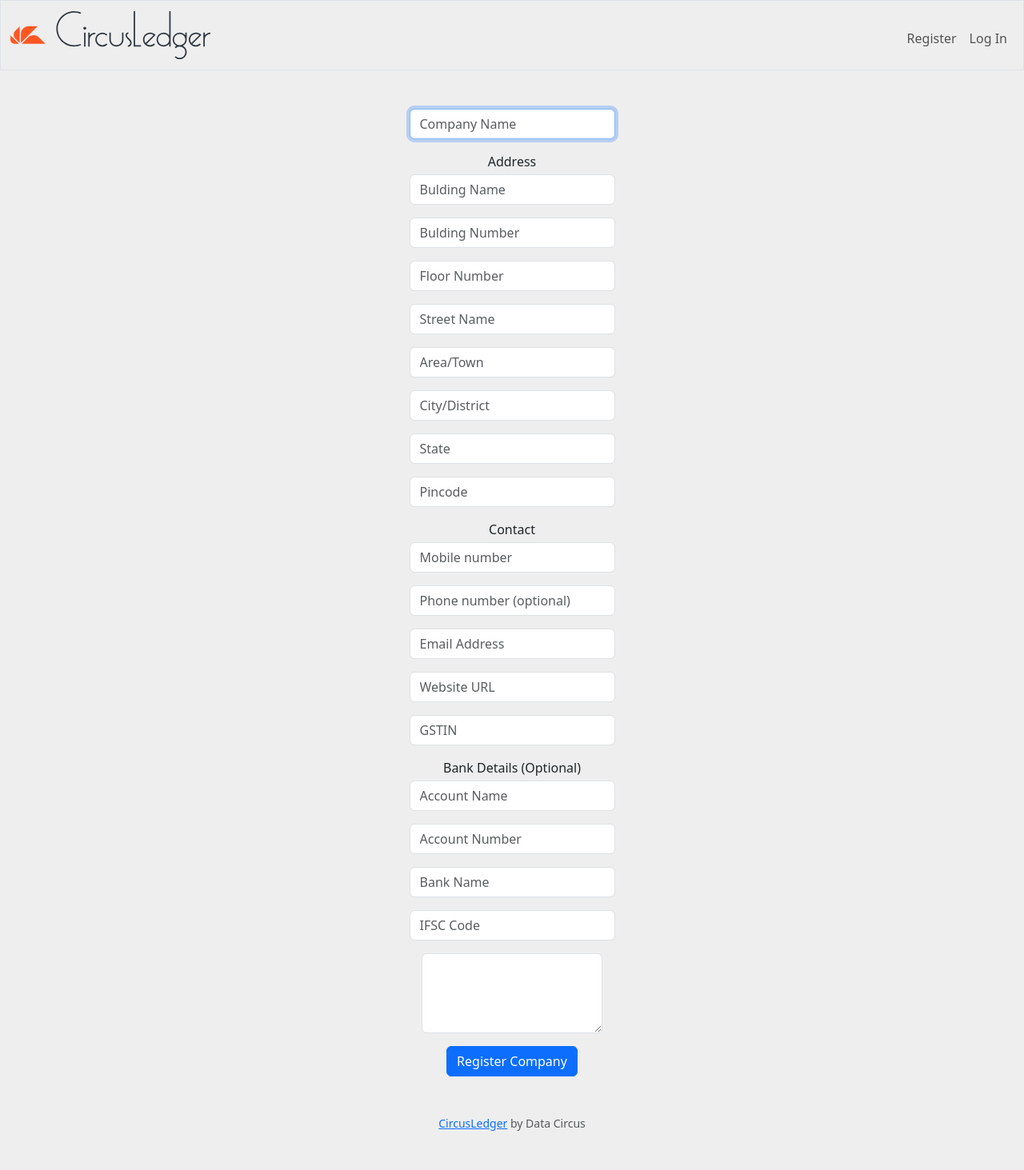
After one commit to mokazir/CircusLedger, a Flask app: page /compregister in a window 1280 px wide. The commit adds this page. Shown: the whole page at 80% size. Run offline with Flask 3, Linux system fonts and the light colour scheme; some libraries are stand-ins or nearby versions.

Commit message:
Add DC logo and DC logo with CL text SVGs. Update layout background to #eeeeee. Add Company register template. Update layout template. Update Login template. Add register template. Add login, register and half of compregister routes in app.py. Update USD to INR in helper.py.

```diff
--- a/app.py
+++ b/app.py
@@ -5,13 +5,13 @@ from flask import Flask, flash, redirect, render_template, request, session
 from flask_session import Session
 from werkzeug.security import check_password_hash, generate_password_hash
 
-from helpers import apology, login_required, lookup, usd
+from helpers import apology, login_required, inr  # validate_phno  # lookup
 
 # Configure application
 app = Flask(__name__)
 
 # Custom filter
-app.jinja_env.filters["usd"] = usd
+app.jinja_env.filters["inr"] = inr
 
 # Configure session to use filesystem (instead of signed cookies)
 app.config["SESSION_PERMANENT"] = False
@@ -19,7 +19,7 @@ app.config["SESSION_TYPE"] = "filesystem"
 Session(app)
 
 # Configure CS50 Library to use SQLite database
-db = SQL("sqlite:///finance.db")
+db = SQL("sqlite:///circusledger.db")
 
 
 @app.after_request
@@ -61,7 +61,6 @@ def login():
 
     # User reached route via POST (as by submitting a form via POST)
     if request.method == "POST":
-
         # Ensure username was submitted
         if not request.form.get("username"):
             return apology("must provide username", 403)
@@ -71,14 +70,19 @@ def login():
             return apology("must provide password", 403)
 
         # Query database for username
-        rows = db.execute("SELECT * FROM users WHERE username = ?", request.form.get("username"))
+        loguser = db.execute(
+            "SELECT * FROM users WHERE username = ?", request.form.get("username")
+        )
 
         # Ensure username exists and password is correct
-        if len(rows) != 1 or not check_password_hash(rows[0]["hash"], request.form.get("password")):
+        if len(loguser) != 1 or not check_password_hash(
+            loguser[0]["hash"], request.form.get("password")
+        ):
             return apology("invalid username and/or password", 403)
 
         # Remember which user has logged in
-        session["user_id"] = rows[0]["id"]
+        session["user_id"] = loguser[0]["id"]
+        session["company_id"] = loguser[0]["company_id"]
 
         # Redirect user to home page
         return redirect("/")
@@ -109,7 +113,186 @@ def quote():
 @app.route("/register", methods=["GET", "POST"])
 def register():
     """Register user"""
-    return apology("TODO")
+
+    # Forget any user_id
+    session.clear()
+
+    # User reached route via POST (as by submitting a form via POST)
+    if request.method == "POST":
+        # Ensure username was submitted
+        regusername = request.form.get("username")
+        if not regusername:
+            return apology("Username not provided")
+
+        # Query database for username
+        reguser = db.execute(
+            "SELECT * FROM users WHERE username = ?", request.form.get("username")
+        )
+
+        # Check username exists
+        if len(reguser) == 1:
+            return apology("Username already exsists")
+
+        # Ensure password was submitted
+        regemail = request.form.get("email")
+        if not regemail:
+            return apology("must provide Email Address")
+
+        # Ensure password was submitted
+        regpassword = request.form.get("password")
+        if not regpassword:
+            return apology("must provide password")
+
+        # Ensure confirmation was submitted
+        regconfirm = request.form.get("confirmation")
+        if not regconfirm:
+            return apology("must provide password (again)")
+
+        if not regpassword == regconfirm:
+            return apology("password must be same")
+
+        regid = db.execute(
+            "INSERT INTO users (username, email, hash, phno, type) VALUES(?, ?, ?, ?, ?)",
+            regusername,
+            regemail,
+            generate_password_hash(regpassword),
+            request.form.get("phno"),
+            "admin",
+        )
+
+        # Remember which user has logged in
+        session["user_id"] = regid
+
+        # Redirect user to home page
+        flash("User successfully registered")
+        return redirect("/compregister")
+
+    # User reached route via GET (as by clicking a link or via redirect)
+    else:
+        return render_template("register.html")
+
+
+@app.route("/compregister", methods=["GET", "POST"])
+def compregister():
+    """Register company"""
+
+    # User reached route via POST (as by submitting a form via POST)
+    if request.method == "POST":
+        compreg = {}
+
+        # NOT NULL fields
+        # Ensure company name was submitted
+        compreg["name"] = request.form.get("name")
+        if not compreg["name"]:
+            return apology("Company name not provided")
+
+        # Ensure Address:Building number was submitted
+        compreg["addrBno"] = request.form.get("addrBno")
+        if not compreg["addrBno"]:
+            return apology("Address: Building number not provided")
+
+        # Ensure Address:Street name was submitted
+        compreg["addrSt"] = request.form.get("addrSt")
+        if not compreg["addrSt"]:
+            return apology("Address: Street name not provided")
+
+        # Ensure Address:Area/Town was submitted
+        compreg["addrLoc"] = request.form.get("addrLoc")
+        if not compreg["addrLoc"]:
+            return apology("Address: Area/Town not provided")
+
+        # Ensure Address:City/District was submitted
+        compreg["addrDist"] = request.form.get("addrDist")
+        if not compreg["addrDist"]:
+            return apology("Address: City/District not provided")
+
+        # Ensure Address:State was submitted
+        compreg["addrState"] = request.form.get("addrState")
+        if not compreg["addrState"]:
+            return apology("Address: State not provided")
+
+        # Ensure Address:Pincode was submitted
+        compreg["addrPncd"] = request.form.get("addrPncd")
+        if not compreg["addrPncd"]:
+            return apology("Address: Pincode not provided")
+
+        # Ensure Mobile number was submitted
+        compreg["phno1"] = request.form.get("phno1")
+        if not compreg["phno1"]:
+            return apology("Mobile number not provided")
+
+        # Ensure GSTIN was submitted
+        compreg["gstin"] = request.form.get("gstin")
+        if not compreg["gstin"]:
+            return apology("GSTIN not provided")
+
+        # Can be NULL fields
+        # Collect all the optional fields
+        compreg["addrBnm"] = request.form.get("addrBnm")
+        compreg["Flno"] = request.form.get("Flno")
+        compreg["phno2"] = request.form.get("phno2")
+        compreg["email"] = request.form.get("email")
+        compreg["website"] = request.form.get("website")
+        compreg["bnkAcnm"] = request.form.get("bnkAcnm")
+        compreg["bnkAcno"] = request.form.get("bnkAcno")
+        compreg["bnkNm"] = request.form.get("bnkNm")
+        compreg["bnkIfsc"] = request.form.get("bnkIfsc")
+
+        # UNIQUE fields
+
+        # Check for a valid mobile number
+        valid = validate_phno(compreg["phno1"])
+        if not valid:
+            return apology("Invalid mobile number")
+
+        # Done until here
+
+        # Query database for phno1
+        compregphno1 = db.execute(
+            "SELECT * FROM companies WHERE phno1 = ?", request.form.get("phno1")
+        )
+
+        # Check username exists
+        if len(compregphno1) == 1:
+            return apology("Username already exsists")
+
+        # Ensure password was submitted
+        regemail = request.form.get("email")
+        if not regemail:
+            return apology("must provide Email Address")
+
+        # Ensure password was submitted
+        regpassword = request.form.get("password")
+        if not regpassword:
+            return apology("must provide password")
+
+        # Ensure confirmation was submitted
+        regconfirm = request.form.get("confirmation")
+        if not regconfirm:
+            return apology("must provide password (again)")
+
+        if not regpassword == regconfirm:
+            return apology("password must be same")
+
+        regid = db.execute(
+            "INSERT INTO users (username, email, hash, phno, type) VALUES(?, ?, ?, ?, ?)",
+            regusername,
+            regemail,
+            generate_password_hash(regpassword),
+            request.form.get("phno"),
+            "admin",
+        )
+
+        # Remember which user has logged in
+        session["user_id"] = regid
+
+        # Redirect user to home page
+        flash("User successfully registered")
+        return redirect("/")
+
+    # User reached route via GET (as by clicking a link or via redirect)
+    else:
+        return render_template("compregister.html")
 
 
 @app.route("/sell", methods=["GET", "POST"])
--- a/static/styles.css
+++ b/static/styles.css
@@ -1,23 +1,4 @@
-/* Size for brand */
-nav .navbar-brand
-{
-    font-size: xx-large;
+/* body background */
+body {
+    background-color: #eeeeee;
 }
-
-/* Colors for brand */
-nav .navbar-brand .blue
-{
-    color: #537fbe;
-}
-nav .navbar-brand .red
-{
-    color: #ea433b;
-}
-nav .navbar-brand .yellow
-{
-    color: #f5b82e;
-}
-nav .navbar-brand .green
-{
-    color: #2e944b;
-}
--- /dev/null
+++ b/templates/compregister.html
@@ -0,0 +1,71 @@
+{% extends "layout.html" %}
+
+{% block title %}
+    Register
+{% endblock %}
+
+{% block main %}
+    <form class="text-center" action="/register" method="post">
+        <div class="mb-3">
+            <input autofocus class="form-control mx-auto w-auto" name="name" placeholder="Company Name" type="text">
+        </div>
+        <label class="mb-1">Address</label>
+        <div class="mb-3">
+            <input class="form-control mx-auto w-auto" name="addrBnm" placeholder="Bulding Name" type="text">
+        </div>
+        <div class="mb-3">
+            <input class="form-control mx-auto w-auto" name="addrBno" placeholder="Bulding Number" type="text">
+        </div>
+        <div class="mb-3">
+            <input class="form-control mx-auto w-auto" name="addrFlno" placeholder="Floor Number" type="text">
+        </div>
+        <div class="mb-3">
+            <input class="form-control mx-auto w-auto" name="addrSt" placeholder="Street Name" type="text">
+        </div>
+        <div class="mb-3">
+            <input class="form-control mx-auto w-auto" name="addrLoc" placeholder="Area/Town" type="text">
+        </div>
+        <div class="mb-3">
+            <input class="form-control mx-auto w-auto" name="addrDist" placeholder="City/District" type="text">
+        </div>
+        <div class="mb-3">
+            <input class="form-control mx-auto w-auto" name="addrState" placeholder="State" type="text">
+        </div>
+        <div class="mb-3">
+            <input class="form-control mx-auto w-auto" name="addrPncd" placeholder="Pincode" type="text">
+        </div>
+        <label class="mb-1">Contact</label>
+        <div class="mb-3">
+            <input class="form-control mx-auto w-auto" name="phno1" placeholder="Mobile number" type="text" minlength="10" maxlength="10">
+        </div>
+        <div class="mb-3">
+            <input class="form-control mx-auto w-auto" name="phno2" placeholder="Phone number (optional)" type="text">
+        </div>
+        <div class="mb-3">
+            <input class="form-control mx-auto w-auto" name="email" placeholder="Email Address" type="email">
+        </div>
+        <div class="mb-3">
+            <input class="form-control mx-auto w-auto" name="website" placeholder="Website URL" type="url">
+        </div>
+        <div class="mb-3">
+            <input class="form-control mx-auto w-auto" name="gstin" placeholder="GSTIN" type="text" minlength="15" maxlength="15">
+        </div>
+        <label class="mb-1">Bank Details (Optional)</label>
+        <div class="mb-3">
+            <input class="form-control mx-auto w-auto" name="bnkAcnm" placeholder="Account Name" type="text">
+        </div>
+        <div class="mb-3">
+            <input class="form-control mx-auto w-auto" name="bnkAcno" placeholder="Account Number" type="text">
+        </div>
+        <div class="mb-3">
+            <input class="form-control mx-auto w-auto" name="bnkNm" placeholder="Bank Name" type="text">
+        </div>
+        <div class="mb-3">
+            <input class="form-control mx-auto w-auto" name="bnkIfsc" placeholder="IFSC Code" type="text">
+        </div>
+        <div class="mb-3">
+            <textarea class="form-control mx-auto w-auto" name="custTerms" style="height: 100px"></textarea>
+        </div>
+        <button class="btn btn-primary" type="submit">Register Company</button>
+    </form>
+{% endblock %}
--- a/templates/layout.html
+++ b/templates/layout.html
@@ -1,49 +1,65 @@
 <!DOCTYPE html>
 
 <html lang="en">
+	<head>
+		<meta charset="utf-8" />
+		<meta name="viewport" content="initial-scale=1, width=device-width" />
+		<meta name="title" property="og:title" content="CircusLedger" />
+		<meta name="type" property="og:type" content="website" />
+		<meta name="description" property="og:description" content="A Simple Billing app from DataCircus" />
+		<meta name="application-name" content="CircusLedger" />
+		<meta name="image" property="og:image" content="/static/dc_logo_cl_text_minprecise.svg" />
+		<meta name="image-alt" property="og:image:alt" content="CircusLedger" />
+		<meta name="twitter:card" content="summary_large_image" />
 
-    <head>
-
-        <meta charset="utf-8">
-        <meta name="viewport" content="initial-scale=1, width=device-width">
-
-        <!-- http://getbootstrap.com/docs/5.1/ -->
-        <link crossorigin="anonymous" href="https://cdn.jsdelivr.net/npm/bootstrap@5.1.3/dist/css/bootstrap.min.css" integrity="sha384-1BmE4kWBq78iYhFldvKuhfTAU6auU8tT94WrHftjDbrCEXSU1oBoqyl2QvZ6jIW3" rel="stylesheet">
-        <script crossorigin="anonymous" src="https://cdn.jsdelivr.net/npm/bootstrap@5.1.3/dist/js/bootstrap.bundle.min.js" integrity="sha384-ka7Sk0Gln4gmtz2MlQnikT1wXgYsOg+OMhuP+IlRH9sENBO0LRn5q+8nbTov4+1p"></script>
+		<!-- http://getbootstrap.com/docs/5.3.1/ -->
+		<link
+			href="https://cdn.jsdelivr.net/npm/bootstrap@5.3.1/dist/css/bootstrap.min.css"
+			rel="stylesheet"
+			integrity="sha384-4bw+/aepP/YC94hEpVNVgiZdgIC5+VKNBQNGCHeKRQN+PtmoHDEXuppvnDJzQIu9"
+			crossorigin="anonymous" />
 
 		<!-- https://favicon.io/emoji-favicons/money-bag/ -->
-        <link href="/static/favicon.ico" rel="icon">
+		<link href="/static/dc_logo_minprecise.svg" rel="icon" />
 
-        <link href="/static/styles.css" rel="stylesheet">
+		<link href="/static/styles.css" rel="stylesheet" />
 
-        <title>C$50 Finance: {% block title %}{% endblock %}</title>
-
+		<title>CircusLedger: {% block title %}{% endblock %}</title>
 	</head>
 
 	<body>
-
-        <nav class="bg-light border navbar navbar-expand-md navbar-light">
+		<nav class="navbar navbar-expand-lg border">
 			<div class="container-fluid">
-                <a class="navbar-brand" href="/"><span class="blue">C</span><span class="red">$</span><span class="yellow">5</span><span class="green">0</span> <span class="red">Finance</span></a>
-                <button aria-controls="navbar" aria-expanded="false" aria-label="Toggle navigation" class="navbar-toggler" data-bs-target="#navbar" data-bs-toggle="collapse" type="button">
+				<a class="navbar-brand" href="/">
+					<img src="/static/dc_logo_cl_text_minprecise.svg" width="250px" alt="CircusLedger" />
+				</a>
+				<button
+					aria-controls="navbarNavAltMarkup"
+					aria-expanded="false"
+					aria-label="Toggle navigation"
+					class="navbar-toggler"
+					data-bs-target="#navbarNavAltMarkup"
+					data-bs-toggle="collapse"
+					type="button">
 					<span class="navbar-toggler-icon"></span>
 				</button>
-                <div class="collapse navbar-collapse" id="navbar">
+				<div class="collapse navbar-collapse" id="navbarNavAltMarkup">
 					{% if session["user_id"] %}
-                        <ul class="navbar-nav me-auto mt-2">
-                            <li class="nav-item"><a class="nav-link" href="/quote">Quote</a></li>
-                            <li class="nav-item"><a class="nav-link" href="/buy">Buy</a></li>
-                            <li class="nav-item"><a class="nav-link" href="/sell">Sell</a></li>
-                            <li class="nav-item"><a class="nav-link" href="/history">History</a></li>
-                        </ul>
-                        <ul class="navbar-nav ms-auto mt-2">
-                            <li class="nav-item"><a class="nav-link" href="/logout">Log Out</a></li>
-                        </ul>
+					<div class="navbar-nav m-auto mt-2">
+						<a class="nav-link" href="/quote">Quote</a>
+						<a class="nav-link" href="/invoice">Invoice</a>
+						<a class="nav-link" href="/inventory">Inventory</a>
+						<a class="nav-link" href="/history">History</a>
+					</div>
+					<div class="navbar-nav ms-auto mt-2">
+						<a class="nav-link" href="/settings">Settings</a>
+						<a class="nav-link" href="/logout">Log Out</a>
+					</div>
 					{% else %}
-                        <ul class="navbar-nav ms-auto mt-2">
-                            <li class="nav-item"><a class="nav-link" href="/register">Register</a></li>
-                            <li class="nav-item"><a class="nav-link" href="/login">Log In</a></li>
-                        </ul>
+					<div class="navbar-nav ms-auto mt-2">
+						<a class="nav-link" href="/register">Register</a>
+						<a class="nav-link" href="/login">Log In</a>
+					</div>
 					{% endif %}
 				</div>
 			</div>
@@ -51,20 +67,17 @@
 
 		{% if get_flashed_messages() %}
 		<header>
-                <div class="alert alert-primary mb-0 text-center" role="alert">
-                    {{ get_flashed_messages() | join(" ") }}
-                </div>
+			<div class="alert alert-primary mb-0 text-center" role="alert">{{ get_flashed_messages() | join(" ") }}</div>
 		</header>
 		{% endif %}
 
-        <main class="container-fluid py-5 text-center">
-            {% block main %}{% endblock %}
-        </main>
+		<main class="container-fluid d-flex justify-content-center py-5">{% block main %}{% endblock %}</main>
 
-        <footer class="mb-5 small text-center text-muted">
-            Data provided by <a href="https://iexcloud.io/">IEX</a>
-        </footer>
-
+		<footer class="mb-5 small text-center text-body-secondary"><a href="/">CircusLedger</a> by Data Circus</footer>
+		<script
+			src="https://cdn.jsdelivr.net/npm/bootstrap@5.3.1/dist/js/bootstrap.bundle.min.js"
+			integrity="sha384-HwwvtgBNo3bZJJLYd8oVXjrBZt8cqVSpeBNS5n7C8IVInixGAoxmnlMuBnhbgrkm"
+			crossorigin="anonymous"></script>
+		<script src="layout.js"></script>
 	</body>
-
 </html>
--- a/templates/login.html
+++ b/templates/login.html
@@ -5,9 +5,9 @@
 {% endblock %}
 
 {% block main %}
-    <form action="/login" method="post">
+    <form class="text-center" action="/login" method="post">
         <div class="mb-3">
-            <input autocomplete="off" autofocus class="form-control mx-auto w-auto" id="username" name="username" placeholder="Username" type="text">
+            <input autofocus class="form-control mx-auto w-auto" id="username" name="username" placeholder="Username" type="text">
         </div>
         <div class="mb-3">
             <input class="form-control mx-auto w-auto" id="password" name="password" placeholder="Password" type="password">
```
Also changed, not shown: helpers.py (+42 -19 lines), templates/register.html (added, +26 -0 lines), static/dc_logo_cl_text_minprecise.svg (added), static/dc_logo_minprecise.svg (added), static/favicon.ico (deleted). Lines whose indentation alone changed are shown as unchanged.
